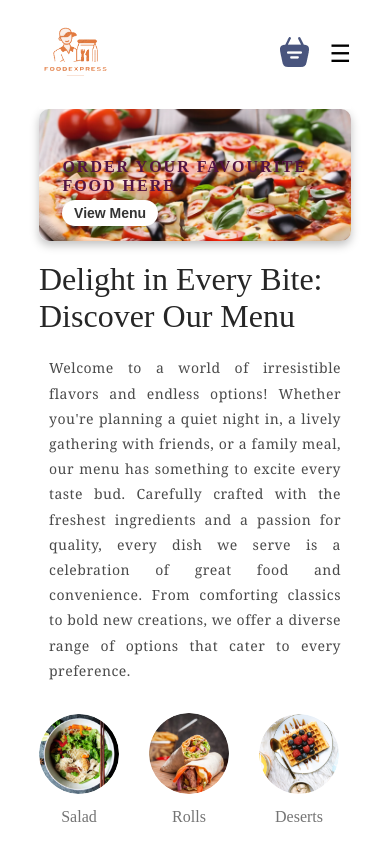
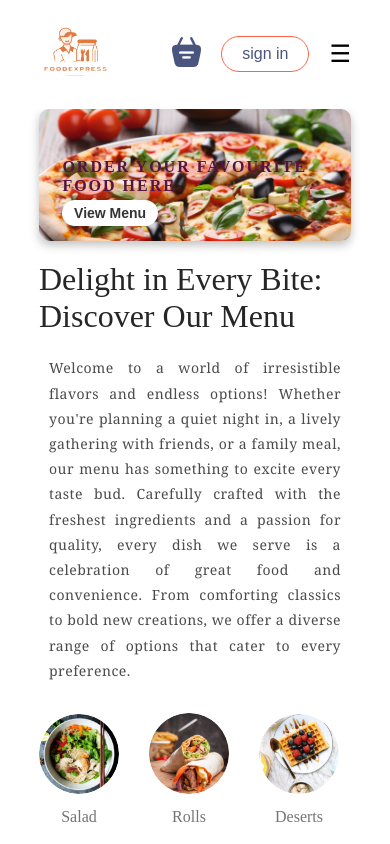
Before and after one commit to arvind7218/Food-Order-Delivery, a React (Vite) app in the folder frontend/: page / in a window 390 px wide. Shown: the top 844 px of the page. Built offline with nearby package versions, Linux system fonts and the light colour scheme; no server answers.

Commit message:
responsive

```diff
--- a/frontend/src/components/Navbar/Navbar.css
+++ b/frontend/src/components/Navbar/Navbar.css
@@ -163,11 +163,11 @@
 
   /* Hide profile dropdown and sign in button on mobile */
   .navbar-profile {
-    display: none;
+    display: block;
   }
 
   .navbar-right button {
-    display: none;
+    display: block;
   }
 
   /* Show only cart icon */
```
